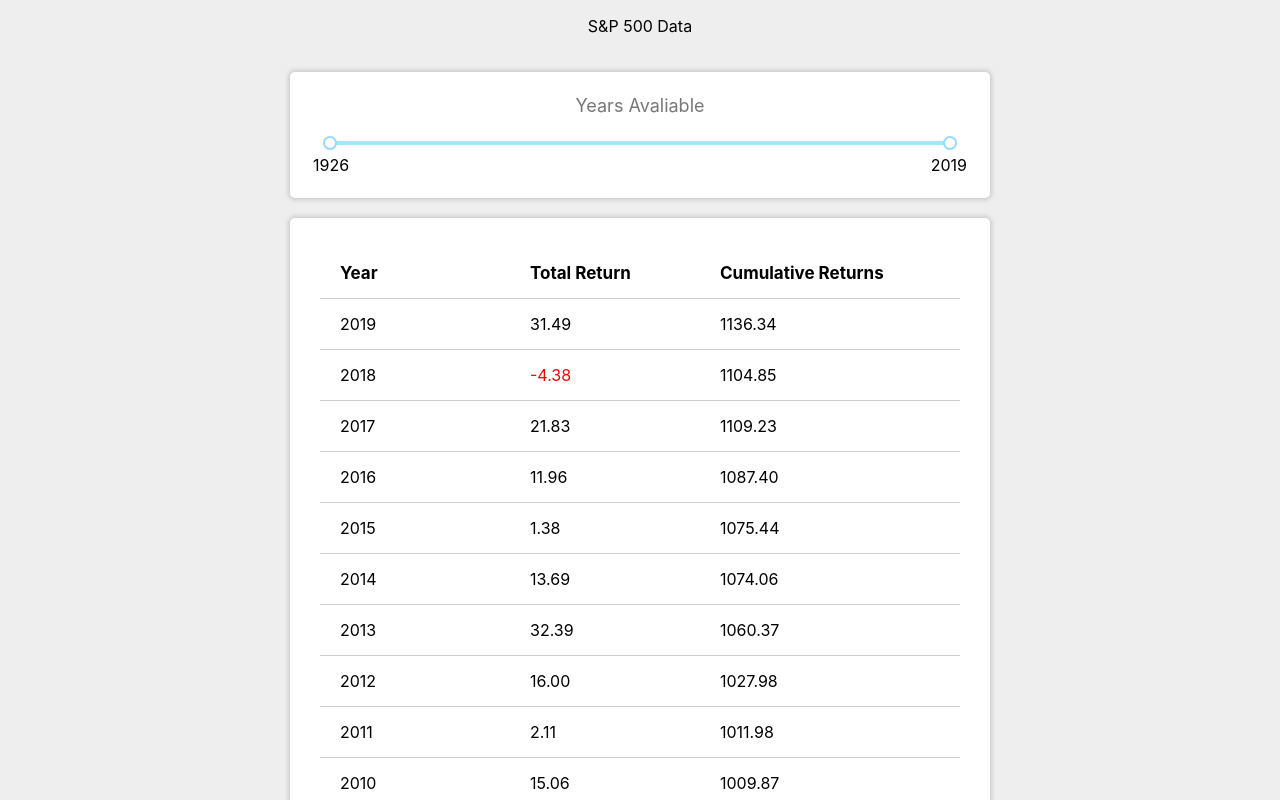
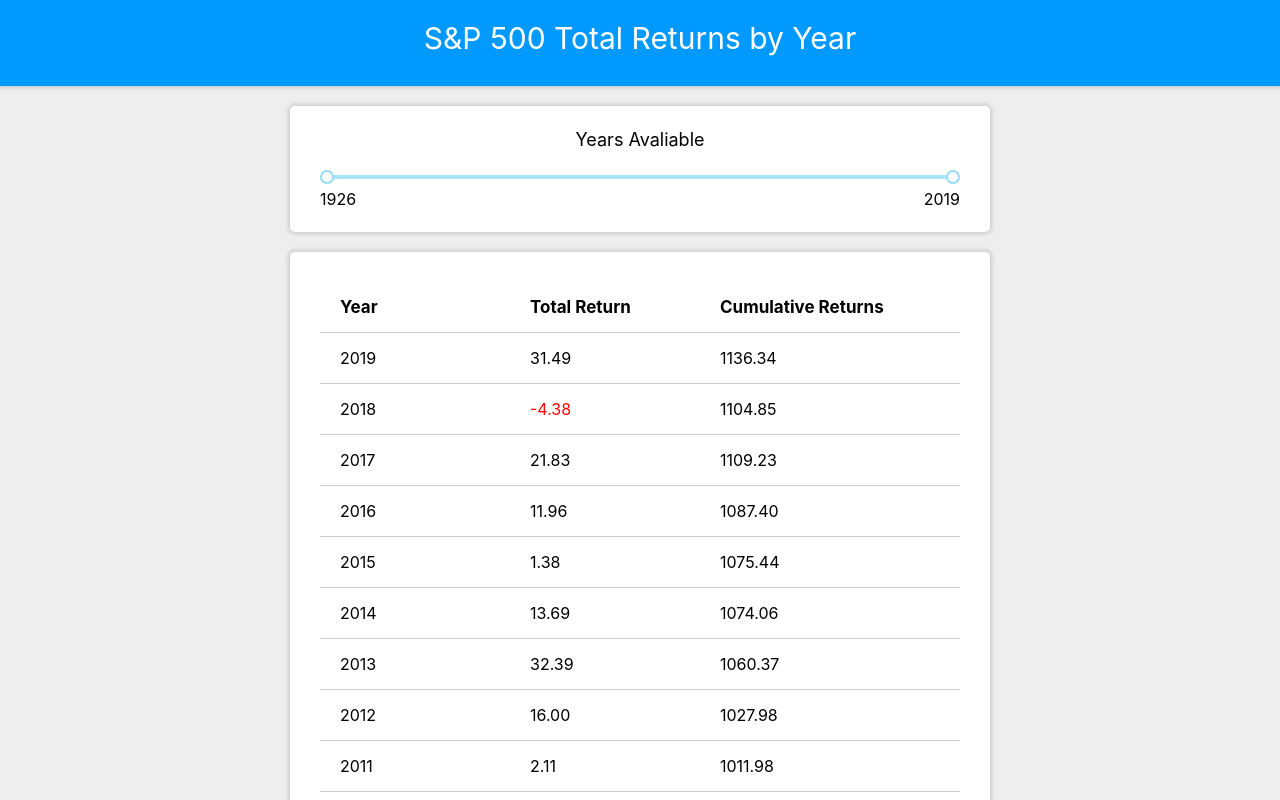
Before and after one commit to GreysonFlippo1/RetireUp_Coding_Test, a React (Create React App) app: page / in a window 1280 px wide. Shown: the top 800 px of the page. Built offline with nearby package versions, Linux system fonts and the light colour scheme.

Commit message:
added header and updated readme

```diff
--- a/src/components/main.js
+++ b/src/components/main.js
@@ -37,7 +37,7 @@ export default function Main(){
 
     return(
         <div className="home_page">
-            <p>S&amp;P 500 Data</p>
+            <div className="header">S&amp;P 500 Total Returns by Year</div>
             <div className="options card">
                 <p className="cardTitle">Years Avaliable</p>
                 <div className="yearSelector">
--- a/src/index.css
+++ b/src/index.css
@@ -14,12 +14,19 @@ code {
 }
 
 .home_page{
-  width:80vw;
-  padding-left: 10vw;
-  padding-right: 10vw;
   display: flex;
   flex-direction: column;
   align-items: center;
+}
+
+.header{
+  width:100%;
+  height:66px;
+  background-color:#0099ff;
+  color:#ffffff;
+  font-size:30px;
+  padding-top:20px;
+  box-shadow: 0px 0px 4px 2px #cccccc;
 }
 
 .card{
@@ -36,14 +43,12 @@ code {
   padding:0px;
   margin-top:-7px;
   font-size: 18px;
-  color:#777777;
+  color:#000000;
   margin-bottom:20px;
 }
 
 .bounds{
   display: flex;
-  margin-left:-7px;
-  margin-right:-7px;
   margin-top:5px;
   margin-bottom:-7px;
 }
@@ -61,8 +66,8 @@ code {
 }
 
 .yearSelector{
-  margin-left:10px;
-  margin-right:10px;
+  margin-left:7px;
+  margin-right:7px;
 }
 
 .tableMain{
```
Also changed, not shown: 1 other file (tests, documents, lock files or other folders).
